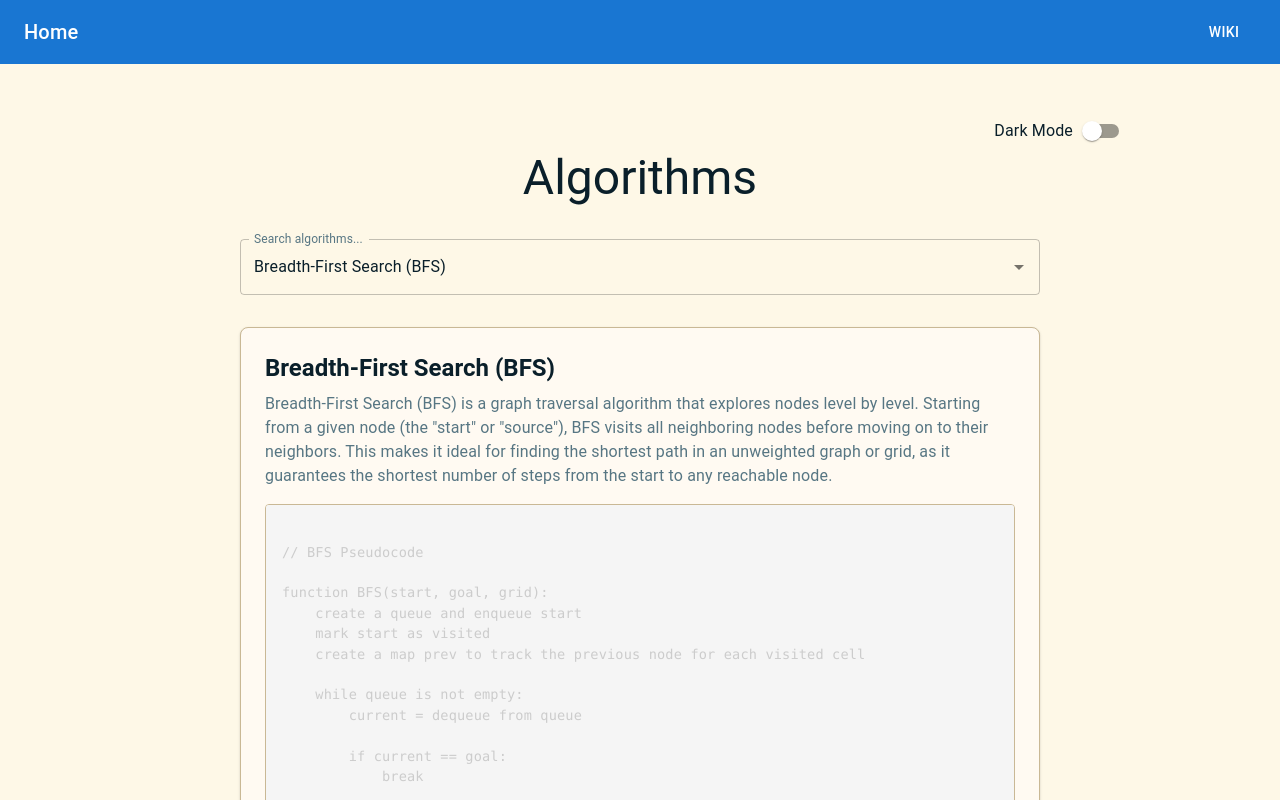
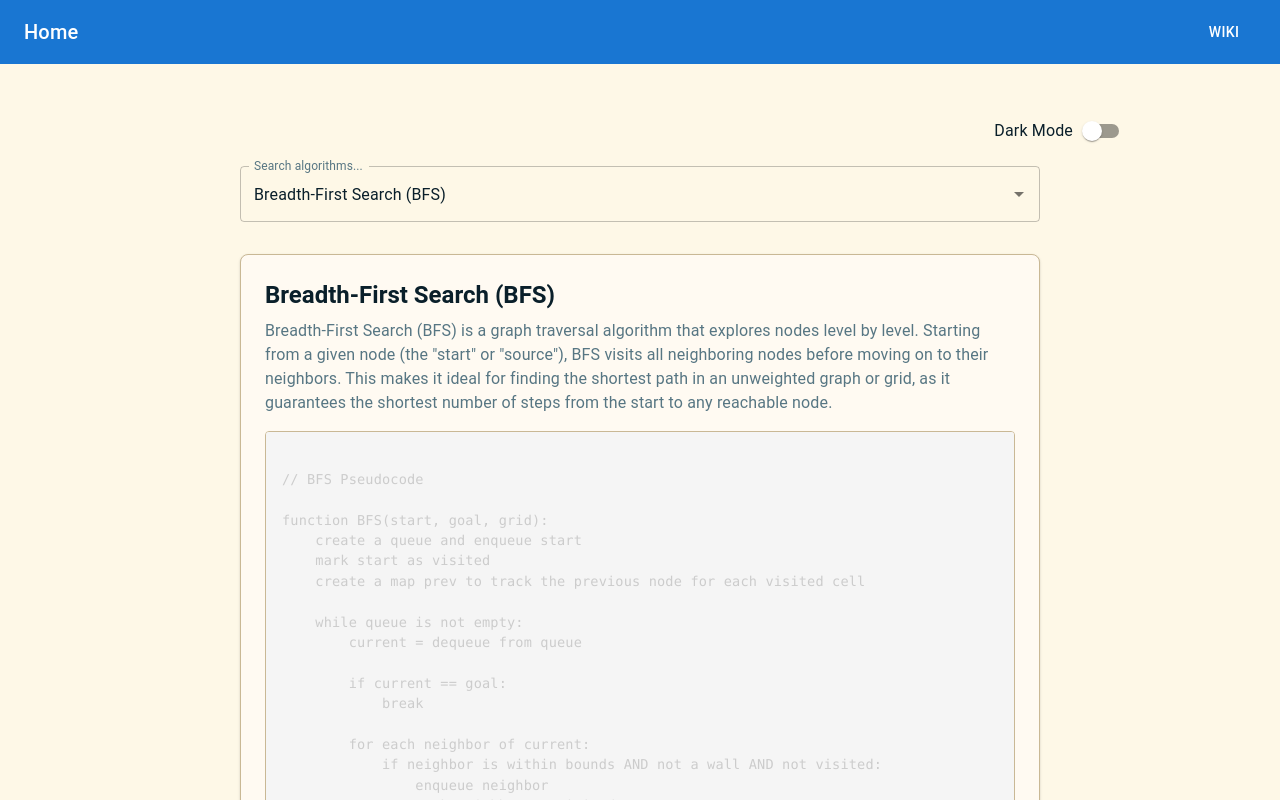
Before and after one commit to kwanlokto/graphing_library, a Next.js app: page /wiki in a window 1280 px wide. Shown: the top 800 px of the page. Built offline with nearby package versions, Linux system fonts and the light colour scheme.

Commit message:
remove useless title

```diff
--- a/src/app/wiki/page.tsx
+++ b/src/app/wiki/page.tsx
@@ -119,16 +119,6 @@ export default function SearchAlgorithmsPage() {
         mx: "auto",
       }}
     >
-      {/* Title */}
-      <Typography
-        variant={isMobile ? "h5" : "h3"}
-        component="h1"
-        align="center"
-        gutterBottom
-      >
-        Algorithms
-      </Typography>
-
       {/* Search Bar */}
       <Autocomplete
         fullWidth
```
